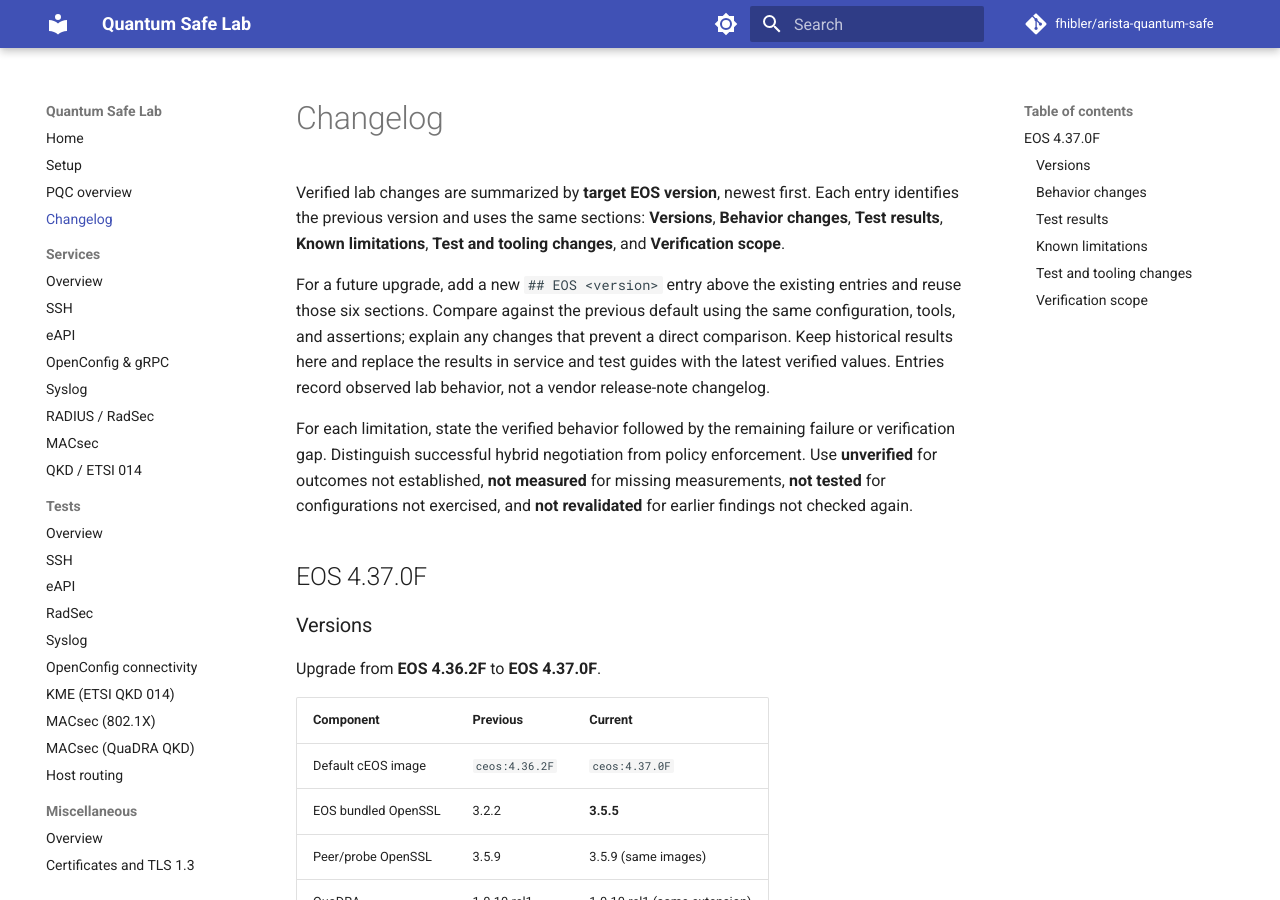
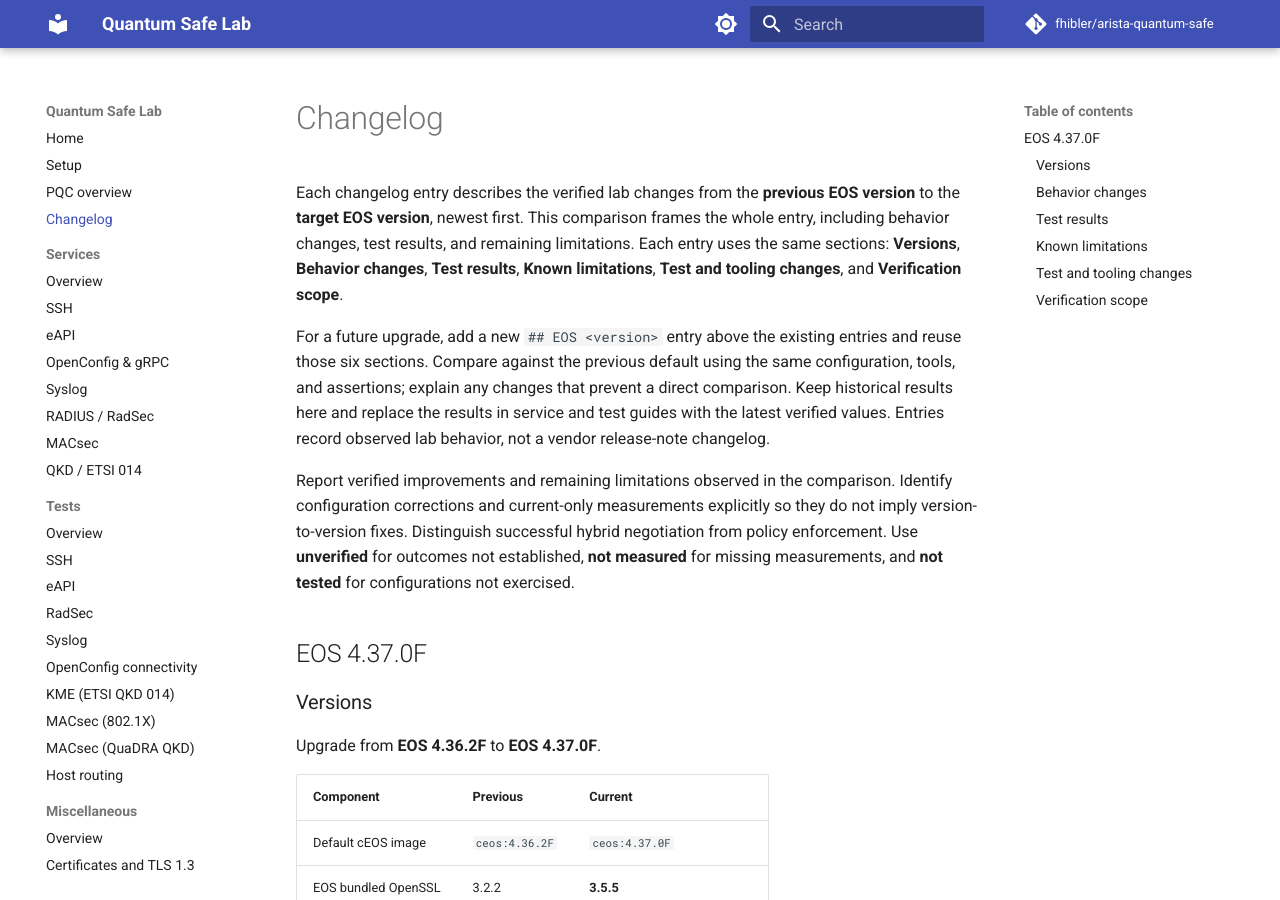
Before and after one commit to fhibler/arista-quantum-safe, an MkDocs documentation site: the page built from docs/changelog.md, in a window 1280 px wide and 900 px high. Built offline with MkDocs 1.6.1 and Material for MkDocs 9.7.7, drawn with Linux system fonts in a browser that asks for light colours; comment, search, counter and statistics services are not loaded; some of the changed text lies outside the part shown.

Commit message:
Frame changelogs around version-to-version results
Apply the previous-to-current EOS comparison to each whole entry. Remove limitations based only on earlier findings and revalidation caveats, while keeping configuration corrections and current-only measurements explicit.

```diff
--- a/docs/changelog.md
+++ b/docs/changelog.md
@@ -1,10 +1,10 @@
 # Changelog
 
-Verified lab changes are summarized by **target EOS version**, newest first. Each entry identifies the previous version and uses the same sections: **Versions**, **Behavior changes**, **Test results**, **Known limitations**, **Test and tooling changes**, and **Verification scope**.
+Each changelog entry describes the verified lab changes from the **previous EOS version** to the **target EOS version**, newest first. This comparison frames the whole entry, including behavior changes, test results, and remaining limitations. Each entry uses the same sections: **Versions**, **Behavior changes**, **Test results**, **Known limitations**, **Test and tooling changes**, and **Verification scope**.
 
 For a future upgrade, add a new `## EOS <version>` entry above the existing entries and reuse those six sections. Compare against the previous default using the same configuration, tools, and assertions; explain any changes that prevent a direct comparison. Keep historical results here and replace the results in service and test guides with the latest verified values. Entries record observed lab behavior, not a vendor release-note changelog.
 
-For each limitation, state the verified behavior followed by the remaining failure or verification gap. Distinguish successful hybrid negotiation from policy enforcement. Use **unverified** for outcomes not established, **not measured** for missing measurements, **not tested** for configurations not exercised, and **not revalidated** for earlier findings not checked again.
+Report verified improvements and remaining limitations observed in the comparison. Identify configuration corrections and current-only measurements explicitly so they do not imply version-to-version fixes. Distinguish successful hybrid negotiation from policy enforcement. Use **unverified** for outcomes not established, **not measured** for missing measurements, and **not tested** for configurations not exercised.
 
 ## EOS 4.37.0F
 
@@ -68,8 +68,6 @@
 - **Syslog:** Hybrid TLS 1.3 succeeds. Hybrid-only policy enforcement with a changed configuration was **not tested**.
 - **QuaDRA:** Both actual client paths now have measured hybrid TLS KEX. Classical groups are also advertised; hybrid-only enforcement remains **unverified**. Simulator peer TLS KEX was **not measured**.
 - **Routing:** Settled reruns pass all 12 directed IPv4/IPv6 routes. Both versions show temporary loss during initialization.
-- **gNSI / shared-port clients:** The `transport gnmi default` binding and the gnoic, gnmic, and gnsic clients on port 6030 are verified. Earlier 4.36.2F rejection of `transport grpc default` and the grpcurl handshake failure on port 6030 were **not revalidated** on 4.37.0F. grpcurl reflection and Subscribe sample delivery on gNPSI port 6031 succeed.
-- **Other cryptographic capabilities:** Standalone ML-KEM and post-quantum certificate/signature capabilities were **not revalidated**.
 
 The remaining **15 OpenConfig warnings** on 4.37.0F are gRIBI TLS/RPC checks (12) and eos-sdk-rpc IPv4 checks (3). Its **three skips** are eos-sdk-rpc IPv6.
 
@@ -88,6 +86,6 @@
 
 A separate TLS matrix exercised **108 probes per image**. All **18 changed outcomes** in that matrix were gNPSI. EOS-originated syslog was verified separately.
 
-Image smoke checks, Containerlab dry-run, topology validation, public export, site configuration synchronization, and strict documentation build also passed. Service failures, verification gaps, and earlier findings that were **not revalidated** are recorded under [Known limitations](#known-limitations).
+Image smoke checks, Containerlab dry-run, topology validation, public export, site configuration synchronization, and strict documentation build also passed. Remaining service failures and verification gaps are recorded under [Known limitations](#known-limitations).
 
 Current operational references: [Services](services/index.md) and [Test results](tests/index.md#result-summary).
```
